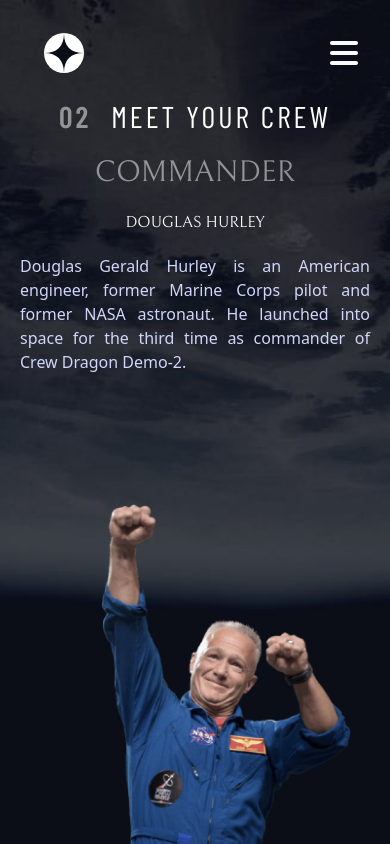
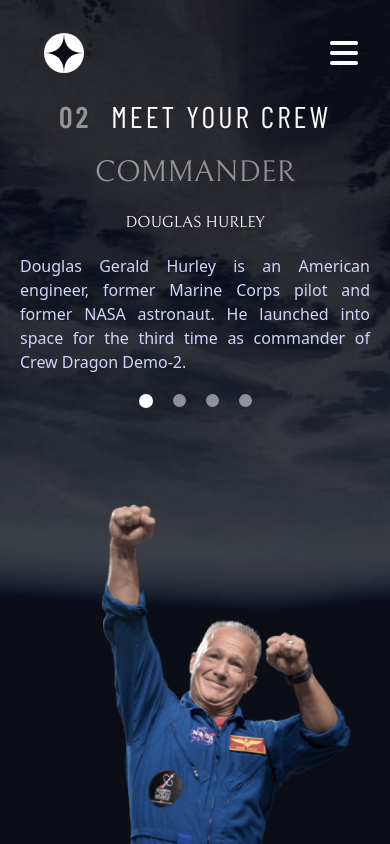
Before and after one commit to MahdiSadeghi26/Space-Toursim-multiPage, a Vue app: page /crew in a window 390 px wide. Built offline with nearby package versions, Linux system fonts and the light colour scheme.

Commit message:
mobile size added

```diff
--- a/src/style.css
+++ b/src/style.css
@@ -16,8 +16,8 @@
   @apply border-white border-b-2;
 }
 .crewButton{
-  @apply rounded-full   xl:w-[17px] xl:h-[17px] md:w-[15px] md:h-[15px] bg-white bg-opacity-50
+  @apply rounded-full   xl:w-[17px] xl:h-[17px] md:w-[15px] md:h-[15px] w-[13px] h-[13px] bg-white bg-opacity-50
 }
 .crewButtonActive{
-  @apply bg-white bg-opacity-100 xl:w-[18px] xl:h-[18px]  md:w-[15px] md:h-[15px]
+  @apply bg-white bg-opacity-100 xl:w-[18px] xl:h-[18px]  md:w-[15px] md:h-[15px] w-[14px] h-[14px]
 }
```
